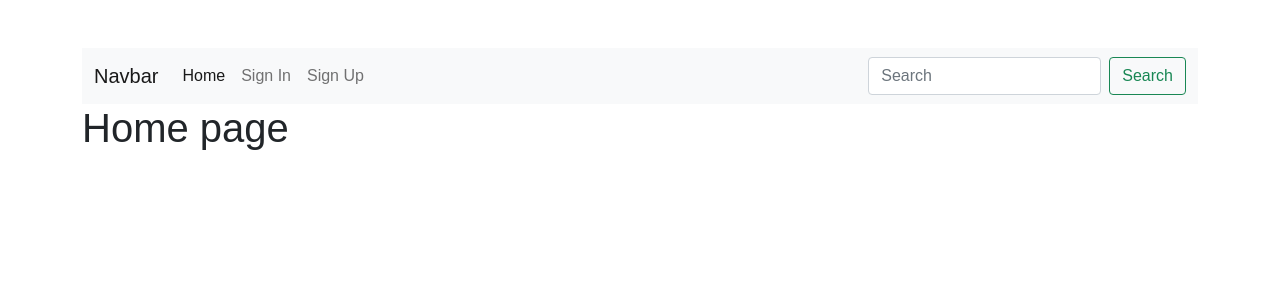
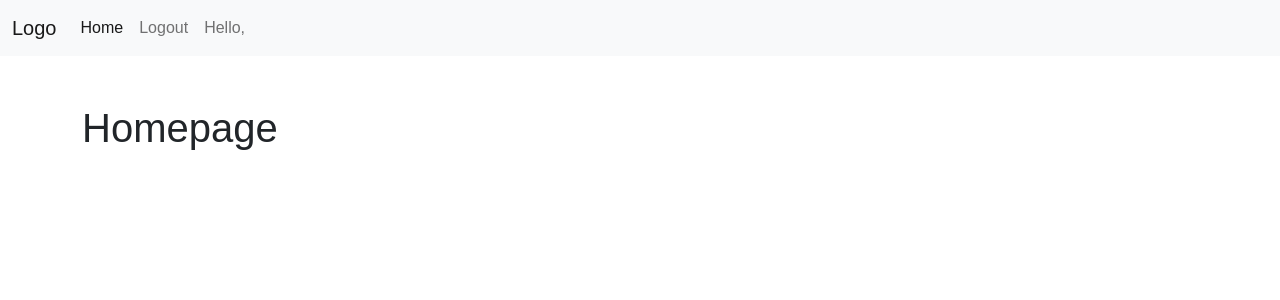
Before and after one commit to MahirAbsar/social-media-website, a Django app: page / in a window 1280 px wide. Shown: the top 300 px of the page. Run offline with Django 3.2, Linux system fonts and the light colour scheme.

Commit message:
profile edit form added

```diff
--- a/posts/templates/posts/home.html
+++ /dev/null
@@ -1,6 +0,0 @@
-{% extends 'main.html' %}
-{% block title %} {{ title }} {% endblock %}
-{% block content %}
-{% include 'navbar.html' %}
-<h1>Home page</h1>
-{% endblock %}
--- /dev/null
+++ b/posts/templates/posts/posts.html
@@ -0,0 +1,24 @@
+<!DOCTYPE html>
+{% load static %}
+<html lang="en">
+<head>
+  <meta charset="UTF-8">
+  <meta name="viewport" content="width=device-width, initial-scale=1.0">
+  <meta http-equiv="X-UA-Compatible" content="ie=edge">
+  <title> {% block title %} Home {% endblock %} </title>
+  <!-- bootstrap css -->
+  <link href="https://cdn.jsdelivr.net/npm/bootstrap@5.1.3/dist/css/bootstrap.min.css" rel="stylesheet" integrity="sha384-1BmE4kWBq78iYhFldvKuhfTAU6auU8tT94WrHftjDbrCEXSU1oBoqyl2QvZ6jIW3" crossorigin="anonymous">
+  <!-- custom css -->
+  <link rel="stylesheet" href="{% static 'main.css' %}">
+</head>
+<body>
+  {% include 'navbar.html' %}
+  <div class="container pt-5">
+    {% block content %}
+      <h1>Homepage</h1>
+    {% endblock %}
+  </div>
+<!-- boostrap js -->
+<script src="https://cdn.jsdelivr.net/npm/bootstrap@5.1.3/dist/js/bootstrap.bundle.min.js" integrity="sha384-ka7Sk0Gln4gmtz2MlQnikT1wXgYsOg+OMhuP+IlRH9sENBO0LRn5q+8nbTov4+1p" crossorigin="anonymous"></script>
+</body>
+</html>
--- a/posts/views.py
+++ b/posts/views.py
@@ -2,4 +2,4 @@
 
 # Create your views here.
 def home(request):
-    return render(request,'posts/home.html',{'title':'Home'})
+    return render(request,'posts/posts.html',{'title':'Home'})
--- a/templates/navbar.html
+++ b/templates/navbar.html
@@ -1,6 +1,7 @@
+{% load static %}
 <nav class="navbar navbar-expand-lg navbar-light bg-light">
-  <div class="container-fluid">
-    <a class="navbar-brand" href="#">Navbar</a>
+  <div class="container-fluid navbar-container">
+    <a class="navbar-brand" href="#">Logo</a>
     <button class="navbar-toggler" type="button" data-bs-toggle="collapse" data-bs-target="#navbarSupportedContent" aria-controls="navbarSupportedContent" aria-expanded="false" aria-label="Toggle navigation">
       <span class="navbar-toggler-icon"></span>
     </button>
@@ -9,23 +10,25 @@
         <li class="nav-item">
           <a class="nav-link active" aria-current="page" href="{% url 'home' %}">Home</a>
         </li>
-        {% if request.user.is_authenticated %}
-        <li class="nav-item">
-          <a class="nav-link" href="{% url 'sign-out' %}">Logout</a>
-        </li>
-        {% else %}
-        <li class="nav-item">
-          <a class="nav-link" href="{% url 'sign-in' %}">Sign In</a>
-        </li>
-        <li class="nav-item">
-          <a class="nav-link" href="{% url 'sign-up' %}">Sign Up</a>
-        </li>
-        {% endif %}
+          <li class="nav-item">
+            <a class="nav-link" href="{% url 'sign-out' %}">Logout</a>
+          </li>
+          <li class="nav-item">
+            <!-- <a class="nav-link" href="#">
+              {% if request.user.profile.profile_pic %}
+                <img class ="nav-profile rounded-circle w-3" src="{{request.user.profile.profile_pic.url}}" alt="profile pic">
+              {% else %}
+                <img class="nav-profile"  src="{% static 'guest-user.jpg' %}" alt="default pic">
+              {% endif %}
+            </a> -->
+            <a class="nav-link" href="{% url 'edit-profile' %}">Hello, {{ request.user.username }}</a>
+          </li>
+
       </ul>
-      <form class="d-flex">
+      <!-- <form class="d-flex">
         <input class="form-control me-2" type="search" placeholder="Search" aria-label="Search">
         <button class="btn btn-outline-success" type="submit">Search</button>
-      </form>
+      </form> -->
     </div>
   </div>
 </nav>
--- a/users/models.py
+++ b/users/models.py
@@ -4,8 +4,10 @@
 # Create your models here.
 
 class Profile(models.Model):
-    user = models.OneToOneField(User,on_delete=models.CASCADE)
+    user = models.OneToOneField(User,on_delete=models.CASCADE,related_name='profile')
+    full_name = models.CharField(max_length=300,null=True,blank=True)
     profile_pic = models.ImageField(upload_to="profile_pics",null=True,blank=True,default='guest-user.jpg')
+    dob = models.DateTimeField(blank=True,null=True,verbose_name="Date Of Birth")
     website  =models.URLField(null=True,blank=True)
     facebook = models.URLField(null=True,blank=True)
     id = models.UUIDField(default=uuid.uuid4,editable=False,primary_key=True,unique=True)
--- a/users/urls.py
+++ b/users/urls.py
@@ -4,6 +4,7 @@
 
         path('sign-up/',views.sign_up,name='sign-up'),
         path('sign-in/',views.sign_in,name="sign-in"),
-        path('sign-out/',views.sign_out,name='sign-out')
+        path('sign-out/',views.sign_out,name='sign-out'),
+        path('edit-profile/',views.edit_profile,name="edit-profile")
 
 ]
```
Also changed, not shown: users/forms.py (+7 -0 lines), users/templates/users/profile.html (added, +12 -0 lines), users/views.py (+21 -0 lines), db.sqlite3, static/profile_pics/courage-the-cowardly-dog-minimal-4k-4g-1920x1080.jpg (added), users/migrations/0002_alter_profile_user.py (added), users/migrations/0003_profile_dob.py (added), users/migrations/0004_profile_full_name.py (added).
